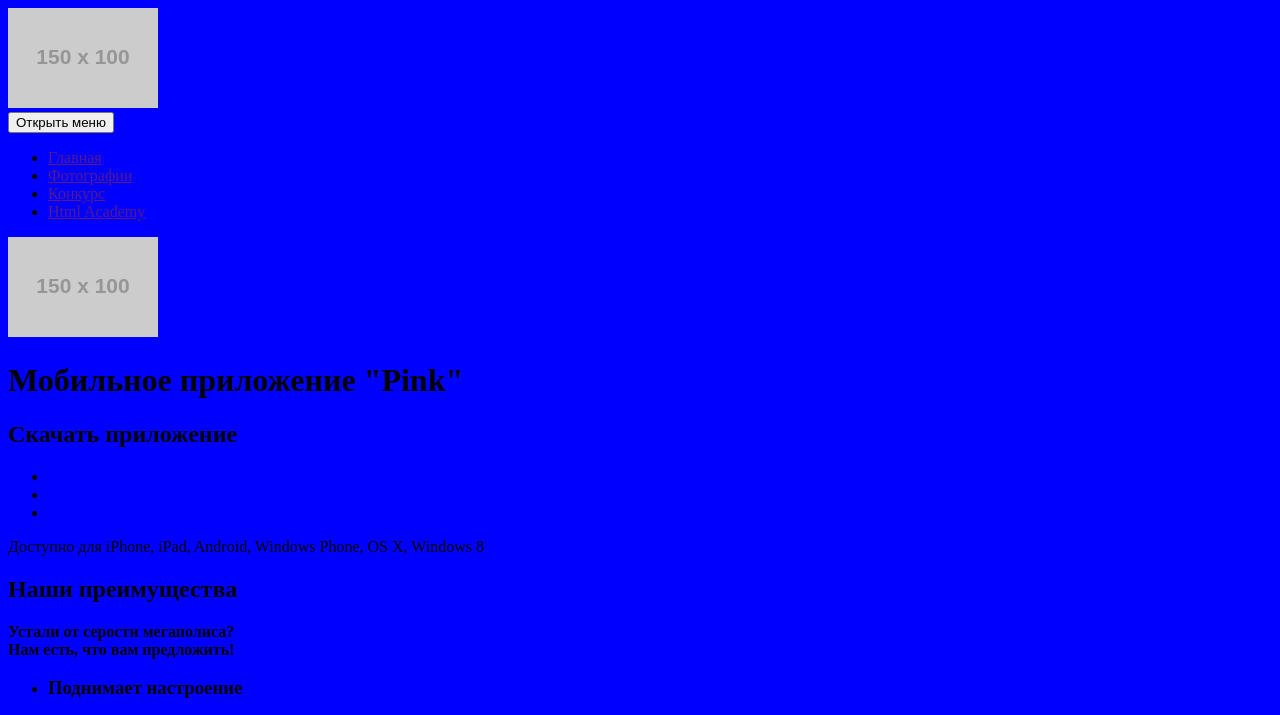
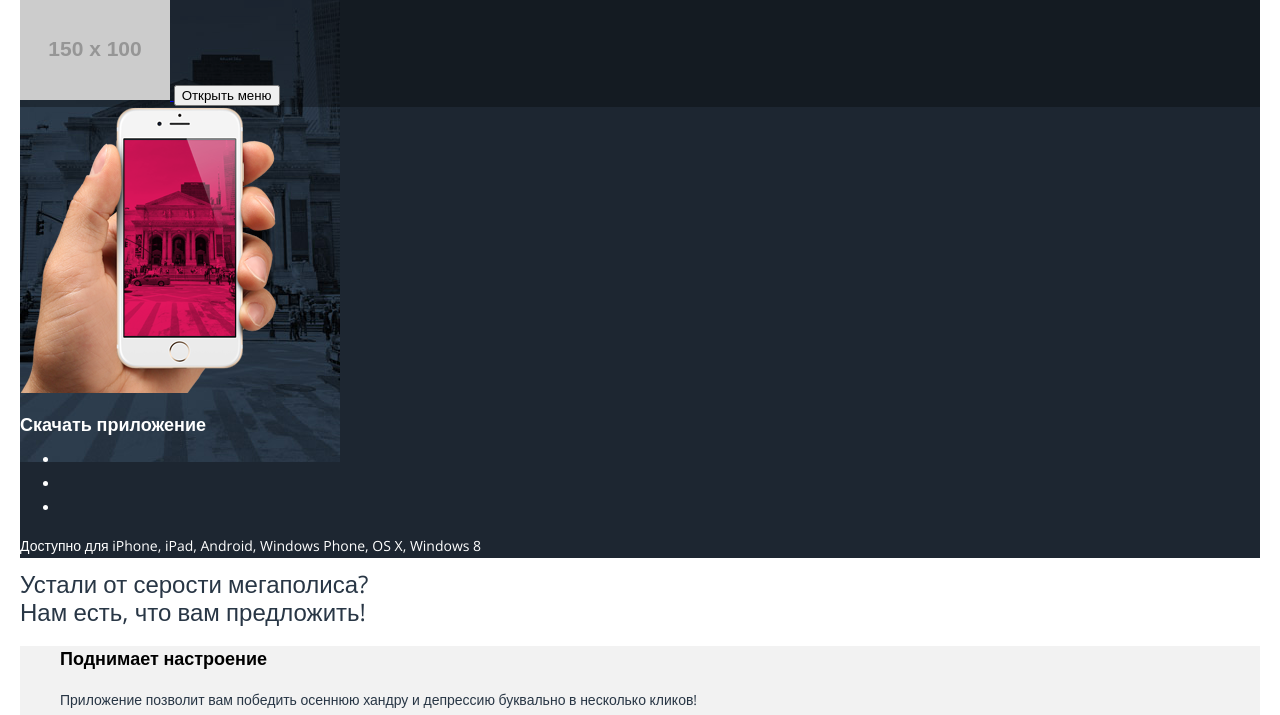
Before and after one commit to Destors/276285-pink, a website: page source/index.html in a window 1280 px wide. Shown: the top 715 px of the page. Drawn offline with nearby package versions, Linux system fonts and the light colour scheme; files that its build step writes are made by us from their sources; placeholder pictures from the web are drawn by us.

Commit message:
less_start--test

```diff
--- a/package.json
+++ b/package.json
@@ -7,7 +7,7 @@
     "autoprefixer": "8.3.x",
     "browser-sync": "2.23.x",
     "gulp": "3.9.x",
-    "gulp-less": "4.0.x",
+    "gulp-less": "^3.5.0",
     "gulp-plumber": "1.2.x",
     "gulp-postcss": "7.0.x",
     "@htmlacademy/editorconfig-cli": "1.x",
--- a/source/index.html
+++ b/source/index.html
@@ -3,16 +3,19 @@
   <head>
     <meta charset="utf-8">
     <title>HTML Academy: Пинк</title>
+    <link href="https://fonts.googleapis.com/css?family=Open+Sans:300,400,700" rel="stylesheet">
     <link rel="stylesheet" href="css/style.css">
   </head>
   <body>
     <header class="page-header">
-      <a href="#" class="page-header__logo">
-        <img src="http://placehold.it/150x100" alt="Логотип Пинк" class="page-header__logo-img">
-      </a>
       <nav class="main-nav">
-        <button class="main-nav__toggle" type="button">Открыть меню</button>
-        <div class="main-nav__wrapper">
+        <div class="main-nav__block">
+          <a href="#" class="page-header__logo">
+            <img src="http://placehold.it/150x100" alt="Логотип Пинк" class="page-header__logo-img">
+          </a>
+          <button class="main-nav__toggle" type="button">Открыть меню</button>
+        </div>
+        <div class="main-nav__wrapper visually-hidden">
           <ul class="main-nav__list site-list">
             <li class="site-list__item site-list__item--active">
               <a href="">Главная</a>
@@ -29,7 +32,7 @@
           </ul>
         </div>
       </nav>
-      <img class="page-header__background" src="http://placehold.it/150x100" alt="Пинк в действии">
+      <img class="page-header__background" src="img/iphone-hand-mobile@1x.png" width="258" height="286" alt="Пинк в действии">
       <h1 class="visually-hidden">Мобильное приложение "Pink"</h1>
       <section class="main-poster">
         <h2 class="main-poster__download-btn">Скачать приложение</h2>
@@ -112,7 +115,7 @@
               <p class="buy-menu__feature buy-menu__feature--no">Смайлики</p>
               <p class="buy-menu__feature buy-menu__feature--no">Комментарии</p>
             </li>
-            <li class="buy-menu_item slider__item">
+            <li class="buy-menu__item slider__item">
               <div class="buy-menu__header">
                 <h3 class="buy-menu__title">Стандарт</h3>
                 <b class="buy-menu__price">3,99 usd</b>
@@ -121,7 +124,7 @@
               <p class="buy-menu__feature buy-menu__feature--yes">Смайлики</p>
               <p class="buy-menu__feature buy-menu__feature--no">Комментарии</p>
             </li>
-            <li class="buy-menu_item slider__item">
+            <li class="buy-menu__item slider__item">
               <div class="buy-menu__header">
                 <h3 class="buy-menu__title">Премиум</h3>
                 <b class="buy-menu__price">5,99 usd</b>
--- /dev/null
+++ b/source/less/blocks/advantages.less
@@ -0,0 +1,15 @@
+.advantages__slogan {
+  font-weight: 300;
+  font-size: 24px;
+}
+
+.advantages__list {
+  list-style: none;
+  background-color: @body-bg-color-extra;
+}
+
+.advantages__title {
+  font-weight: 700;
+  font-size: 18px;
+  color: #000000;
+}
--- /dev/null
+++ b/source/less/blocks/main-nav.less
@@ -0,0 +1,3 @@
+.main-nav {
+  background-color: rgba(0, 0, 0, 0.3);
+}
--- /dev/null
+++ b/source/less/blocks/main-poster.less
@@ -0,0 +1,9 @@
+.main-poster__download-btn {
+  font-weight: 700;
+  font-size: 18px;
+  line-height: 18px;
+}
+
+.main-poster__description {
+  font-weight: 300;
+}
--- /dev/null
+++ b/source/less/blocks/page-header.less
@@ -0,0 +1,6 @@
+.page-header {
+  background-color: @header-bg-color;
+  background-image: url(../img/bg-back-mobile@1x.jpg);
+  background-repeat: no-repeat;
+  color: #ffffff;
+}
--- a/source/less/style.less
+++ b/source/less/style.less
@@ -1 +1,31 @@
-body { background: blue; }
+body {
+  margin: 0;
+  padding: 0px 20px;
+  font-family: 'Open Sans', Arial, sans-serif;
+  font-size: 14px;
+  font-style: normal;
+  font-weight: 400;
+  line-height: 24px;
+  color: #283645;
+  background-color: @body-bg-color;
+}
+
+.visually-hidden {
+  position: absolute;
+  width: 1px;
+  height: 1px;
+  margin: -1px;
+  border: 0;
+  padding: 0;
+  white-space: nowrap;
+  -webkit-clip-path: inset(100%);
+  clip-path: inset(100%);
+  clip: rect(0 0 0 0);
+  overflow: hidden;
+}
+
+@import "variables.less";
+@import "blocks/page-header.less";
+@import "blocks/main-nav.less";
+@import "blocks/main-poster.less";
+@import "blocks/advantages.less";
--- /dev/null
+++ b/source/less/variables.less
@@ -0,0 +1,3 @@
+@header-bg-color: #1d2631;
+@body-bg-color: #ffffff;
+@body-bg-color-extra: #f2f2f2;
```
Also changed, not shown: source/less/blocks/page-main.less (added), source/less/mixins.less (added), 1 other file.
